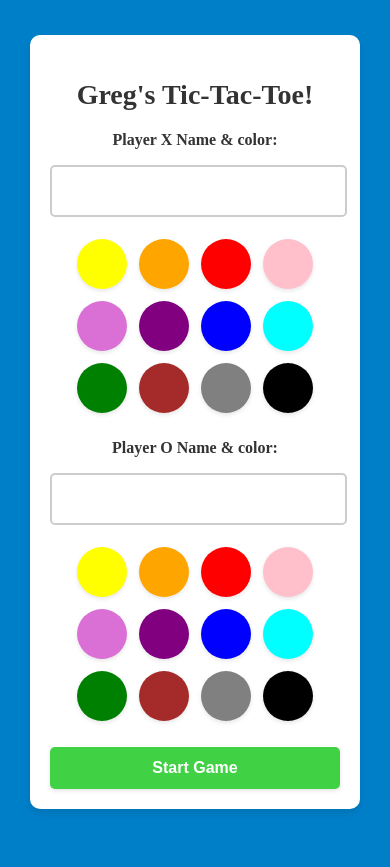
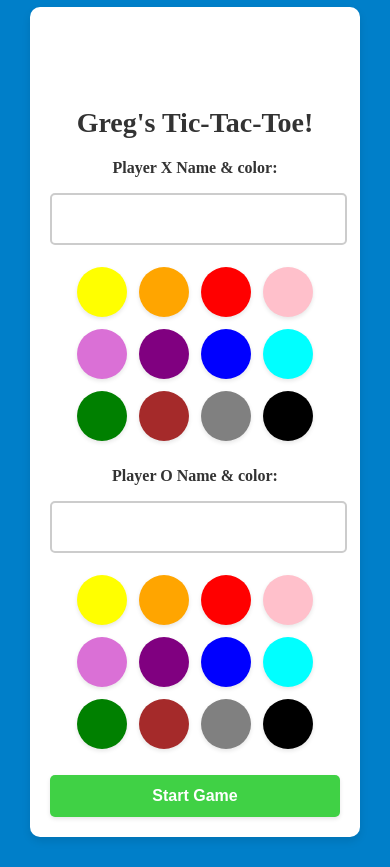
Before and after one commit to GregAndrik/X-O, a React (Create React App) app: page / in a window 390 px wide. Before the commit the page ends 844 px from the top, so only its background shows below. Built offline with nearby package versions, Linux system fonts and the light colour scheme.

Commit message:
Modified Media Queries

```diff
--- a/src/index.css
+++ b/src/index.css
@@ -158,12 +158,19 @@ button:hover {
   transform: scale(1.1);
 }
 
-@media only screen and (max-width: 480px) {
+@media only screen and (max-width: 400px) {
+  .welcome-page h2 {
+    padding-top: 3rem;
+  }
+}
+
+@media only screen and (max-width: 600px) {
   .welcome-page {
     margin: 10px;
     padding: 20px;
   }
   .welcome-page h2 {
+    margin-top: 2rem;
     font-size: 28px;
   }
   .player-input label {
```
